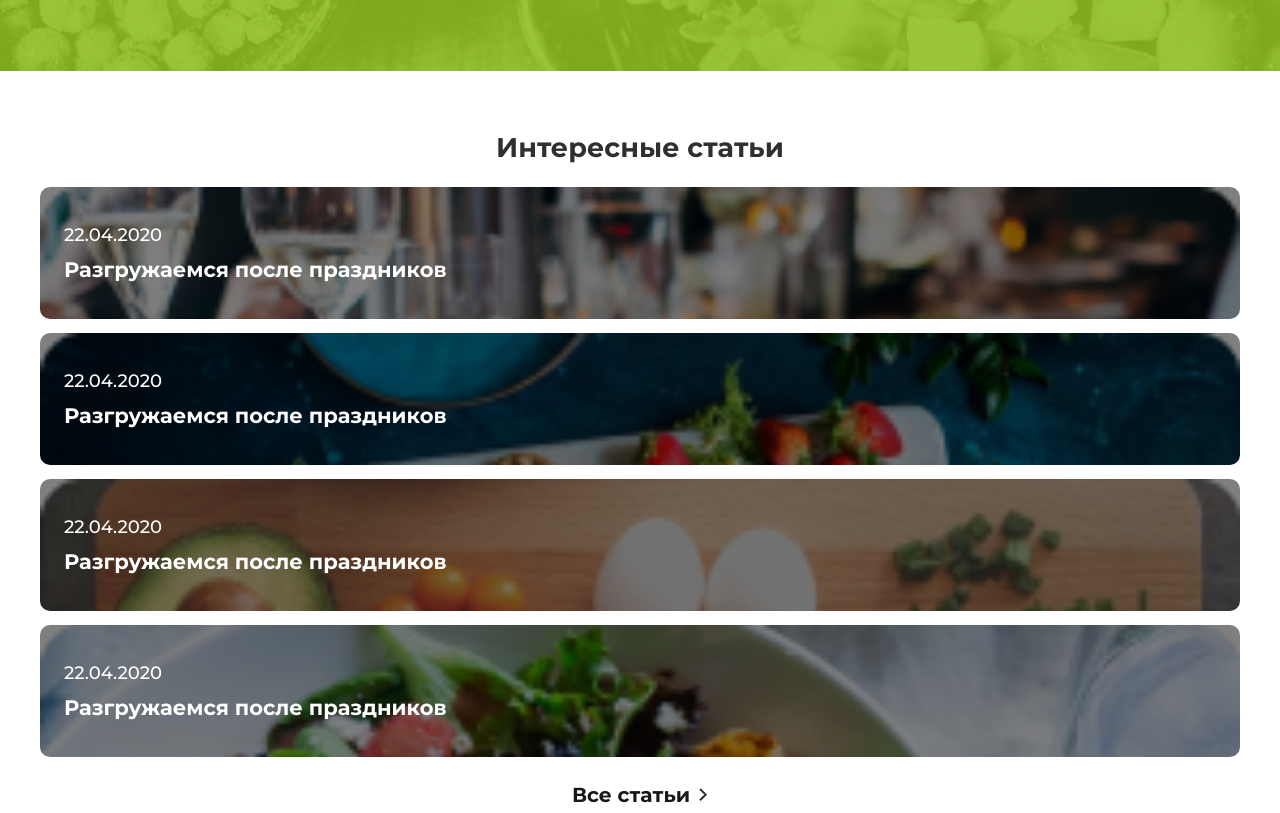
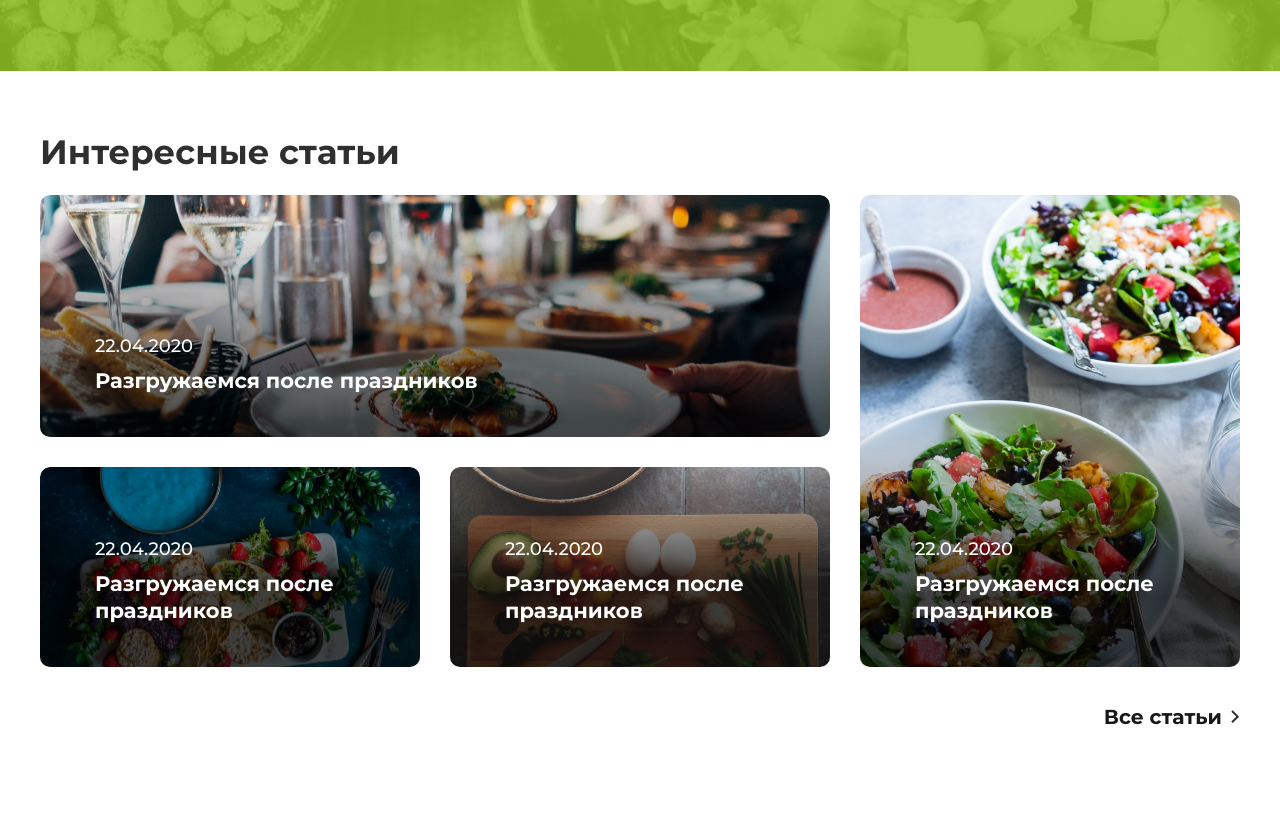
Before and after one commit to AndrewTalanov/INTEC, a website built with webpack: page src/index.html in a window 1280 px wide. Shown: the part 6476-7289 px from the top of the page. Built offline with nearby package versions, Linux system fonts and the light colour scheme; files whose address does not match are found by name.

Commit message:
полностью адаптивный блок статей

```diff
--- a/src/index.html
+++ b/src/index.html
@@ -671,8 +671,8 @@
 			<div class="wrapper interesting-articles">
 				<h2 class="interesting-articles__title">Интересные статьи</h2>
 				<div class="interesting-articles__container">
-					<div class="interesting-articles__container-item bg-1">
-						<a class="item-card">
+					<div class="interesting-articles__container-item item-left-top bg-1">
+						<a href="#" class="item-card-link">
 							<div class="item-content">
 								<p>22.04.2020</p>
 								<h3>Разгружаемся после праздников</h3>
@@ -680,7 +680,7 @@
 						</a>
 					</div>
 					<div class="interesting-articles__container-item bg-2">
-						<a class="item-card">
+						<a href="#" class="item-card-link">
 							<div class="item-content">
 								<p>22.04.2020</p>
 								<h3>Разгружаемся после праздников</h3>
@@ -688,15 +688,15 @@
 						</a>
 					</div>
 					<div class="interesting-articles__container-item bg-3">
-						<a class="item-card">
+						<a href="#" class="item-card-link">
 							<div class="item-content">
 								<p>22.04.2020</p>
 								<h3>Разгружаемся после праздников</h3>
 							</div>
 						</a>
 					</div>
-					<div class="interesting-articles__container-item bg-4">
-						<a class="item-card">
+					<div class="interesting-articles__container-item item-right bg-4">
+						<a href="#" class="item-card-link">
 							<div class="item-content">
 								<p>22.04.2020</p>
 								<h3>Разгружаемся после праздников</h3>
--- a/src/scss/main.scss
+++ b/src/scss/main.scss
@@ -793,19 +793,23 @@
 .section-form-call {
   padding: 46px 0;
   background: 0 0 / cover url("@img/content/back3.png") no-repeat;
+
   @media (min-width: 1200px) {
     background: 0 0 / 100% 596px url("@img/content/block-9-back.png") no-repeat;
   }
+
   .wrapper {
     .form-call {
       box-shadow: 0 0 250px rgba($color: #000000, $alpha: .16);
       max-width: 585px;
       background-color: white;
       border-radius: 25px;
+
       @media (min-width: 768px) {
         padding: 80px 0;
         border-radius: 50px;
       }
+
       &__inner {
         display: flex;
         flex-direction: column;
@@ -829,6 +833,7 @@
       &__description {
         margin: 13px 0 15px 0;
         max-width: 430px;
+
         p {
           font-weight: 400;
           font-size: rem(13);
@@ -846,6 +851,7 @@
 
       .link {
         margin: 20px 0;
+
         @media (min-width: 768px) {
           margin: 30px 0 25px 0;
           padding: 14px 56px;
@@ -856,9 +862,11 @@
         font-weight: 500;
         font-size: rem(11);
         max-width: 290px;
+
         @media (min-width: 768px) {
           font-size: rem(12);
         }
+
         span {
           text-decoration: underline;
           font-weight: 600;
@@ -1213,10 +1221,13 @@
 
     &__title {
       max-width: 580px;
+
       h2 {
         color: white;
+
         @media (min-width: 768px) {
           font-size: rem(30);
+
           br {
             display: none;
           }
@@ -1227,6 +1238,7 @@
     &__description {
       margin: 10px 0 20px 0;
       max-width: 630px;
+
       p {
         color: white;
         font-weight: 400;
@@ -1244,6 +1256,11 @@
 
     &__title {
       text-align: center;
+
+      @media (min-width: 1200px) {
+        text-align: left;
+        font-size: rem(30);
+      }
     }
 
     // .interesting-articles__container
@@ -1253,10 +1270,14 @@
       display: flex;
       align-items: center;
       flex-direction: column;
-      // display: grid;
-      // grid-template-columns: 280px;
-      // grid-template-rows: 132px 132px 132px 132px;
       gap: 14px;
+
+      @media (min-width: 600px) {
+        gap: 30px;
+        display: grid;
+        grid-template-columns: 1fr 1fr 1fr;
+        height: 59vh;
+      }
     }
 
     // .interesting-articles__container-item
@@ -1268,29 +1289,75 @@
       width: 100%;
       height: 132px;
       justify-content: flex-start;
-      flex-wrap: wrap;
+
+      @media (min-width: 600px) {
+        height: 100%;
+        align-items: flex-end;
+
+        &.item-left-top {
+          grid-row: 1 / 3;
+          grid-column: 1 / 3;
+        }
+
+        &.item-right {
+          grid-row: 1/4;
+          grid-column: 3 / 4;
+          align-items: flex-end;
+        }
+      }
+
+
 
       &.bg-1 {
         background: linear-gradient(rgb(0 0 0 / 50%), rgb(0 0 0 / 50%)),
-          0 0 / cover url("@img/content/articles-item-bg1.png");
+          0 0 / cover url("@img/content/articles-item-bg1.png") no-repeat;
+
+        @media (min-width: 768px) {
+          background: linear-gradient(180deg, rgba(0, 0, 0, 0) 0%, rgba(0, 0, 0, 0.67) 93.23%),
+            0 0 / cover url("@img/content/articles-bg-desk1.png") no-repeat;
+        }
       }
 
       &.bg-2 {
         background: linear-gradient(rgb(0 0 0 / 50%), rgb(0 0 0 / 50%)),
           0 0 / cover url("@img/content/articles-item-bg2.png");
+
+        @media (min-width: 768px) {
+          background: linear-gradient(180deg, rgba(0, 0, 0, 0) 0%, rgba(0, 0, 0, 0.74) 57.87%),
+            0 0 / cover url("@img/content/articles-bg-desk2.png") no-repeat;
+        }
       }
 
       &.bg-3 {
         background: linear-gradient(rgb(0 0 0 / 50%), rgb(0 0 0 / 50%)),
           0 0 / cover url("@img/content/articles-item-bg3.png");
+
+        @media (min-width: 768px) {
+          background: linear-gradient(180deg, rgba(0, 0, 0, 0) 0%, rgba(0, 0, 0, 0.74) 57.87%),
+            0 0 / cover url("@img/content/articles-bg-desk3.png") no-repeat;
+        }
       }
 
       &.bg-4 {
         background: linear-gradient(rgb(0 0 0 / 50%), rgb(0 0 0 / 50%)),
           0 0 / cover url("@img/content/articles-item-bg4.png");
+
+        @media (min-width: 768px) {
+          background: linear-gradient(180deg, rgba(0, 0, 0, 0) 48.63%, rgba(0, 0, 0, 0.74) 84.96%),
+            0 0 / cover url("@img/content/articles-bg-desk4.png") no-repeat;
+        }
       }
 
-      .item-card {}
+      .item-card-link {
+        width: 100%;
+        height: 100%;
+        display: flex;
+        align-items: center;
+
+        @media (min-width: 993px) {
+          align-items: flex-end;
+        }
+      }
 
       .item-content {
         display: flex;
@@ -1302,11 +1369,16 @@
         p {
           color: $white;
         }
+
+        @media (min-width: 993px) {
+          margin-bottom: 42px;
+          padding: 0 0 0 55px;
+        }
       }
     }
 
     .link-all-articles {
-      margin: 23px 0 64px 0;
+      margin: 23px 0 0 0;
       display: flex;
       justify-content: center;
       align-items: center;
@@ -1316,12 +1388,14 @@
       & img {
         padding-left: 9px;
       }
+
+      @media (min-width: 1200px) {
+        justify-content: end;
+        margin: 35px 0 0 0;
+      }
     }
   }
 }
-
-
-
 
 
 .section-calculator {
@@ -1332,6 +1406,7 @@
   .calculator {
     padding: 70px 0 50px 0;
     max-width: 551px;
+
     @media (min-width: 768px) {
       padding: 96px 0 50px 0;
     }
@@ -1366,31 +1441,39 @@
       margin-top: 20px;
       display: flex;
       flex-wrap: wrap;
-      @media ( min-width: 768px) {
+
+      @media (min-width: 768px) {
         .input {
           input {
             width: 100%;
           }
+
           select {
             margin-left: 50px;
             width: 100%;
           }
         }
+
         .input-order-1 {
           width: 157px;
         }
+
         .input-order-2 {
           width: 202px;
+
           .input-label {
             left: 60px;
           }
         }
+
         .input-order-3 {
           width: 380px;
         }
       }
+
       .input {
         margin-top: 15px;
+
         &-alt {
           border: 1px solid #ffffff;
           background-color: inherit;
```
Also changed, not shown: src/img/content/articles-bg-desk1.png (added), src/img/content/articles-bg-desk2.png (added), src/img/content/articles-bg-desk3.png (added), src/img/content/articles-bg-desk4.png (added).
